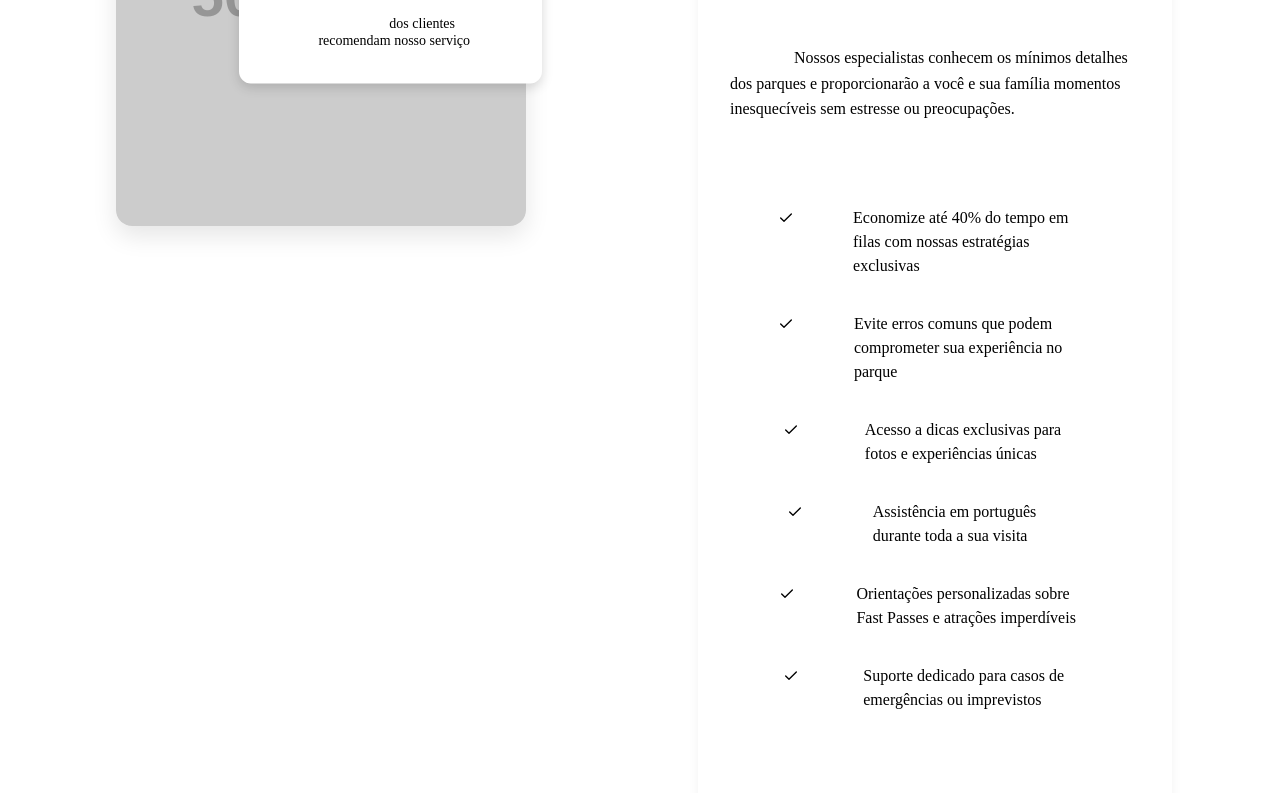
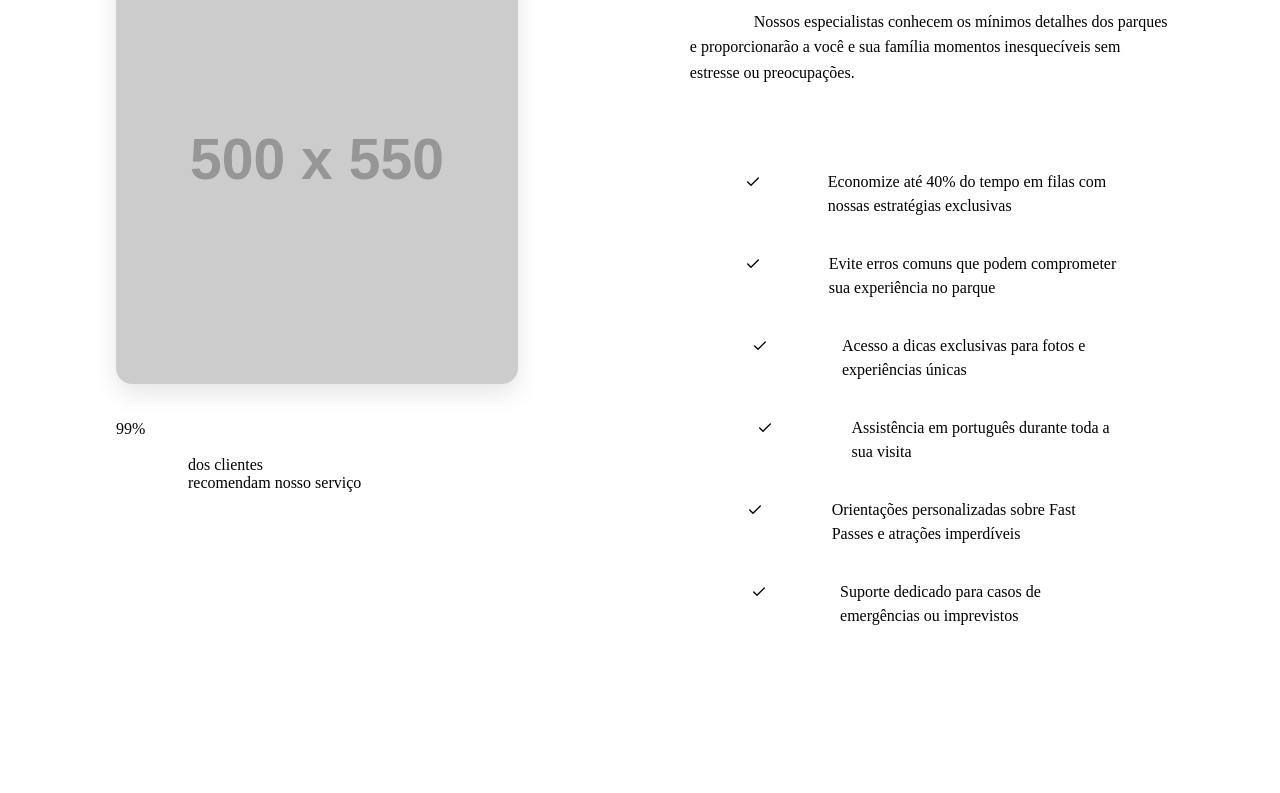
Before and after one commit to Matheusmaf1806/vpoexperience, a website: page public/index.html in a window 1280 px wide. Shown: the part 3784-4577 px from the top of the page. Drawn offline with nearby package versions, Linux system fonts and the light colour scheme; no server answers; a web font is replaced by a local one.

Commit message:
Update styles.css

```diff
--- a/public/css/styles.css
+++ b/public/css/styles.css
@@ -518,7 +518,9 @@ body {
 }
 
 @media (min-width: 768px) {
-    .benefits-section { padding: 7rem 0; }
+    .benefits-section {
+        padding: 7rem 0;
+    }
 }
 
 .benefits-container {
@@ -528,11 +530,11 @@ body {
     align-items: center;
 }
 
-@media (min-width: 768px) {
+@media (min-width: 1024px) {
     .benefits-container {
         flex-direction: row;
         gap: 4rem;
-        align-items: flex-start;
+        align-items: center;
     }
 }
 
@@ -540,135 +542,58 @@ body {
     flex: 1;
     position: relative;
     width: 100%;
+    max-width: 500px;
 }
 
 .benefits-image {
     width: 100%;
     height: auto;
     border-radius: 1rem;
-    box-shadow: 0 10px 25px rgba(0,0,0,0.1);
+    box-shadow: 0 10px 25px rgba(0, 0, 0, 0.1);
     display: block;
 }
 
-.stats-badge {
-    position: absolute;
-    bottom: 1rem;
-    right: 1rem;
-    background: white;
-    padding: 0.75rem;
-    border-radius: 0.75rem;
-    box-shadow: 0 4px 12px rgba(0,0,0,0.15);
-    text-align: center;
-    min-width: 80px;
-}
-
-@media (min-width: 768px) {
-    .stats-badge {
-        top: 50%;
-        right: -1rem;
-        bottom: auto;
-        transform: translateY(-50%);
-        padding: 1rem;
-        min-width: 100px;
-    }
-}
-
-.stats-percentage {
-    font-size: 1.75rem;
-    font-weight: 700;
-    color: var(--primary-color);
-    line-height: 1;
-}
-
-@media (min-width: 768px) {
-    .stats-percentage { font-size: 2.5rem; }
-}
-
-.stats-label {
-    font-size: 0.75rem;
-    color: var(--gray-600);
-    line-height: 1.25;
-    margin-top: 0.25rem;
-}
-
-@media (min-width: 768px) {
-    .stats-label { font-size: 0.875rem; }
-}
-
 .benefits-content {
-    flex: 1;
-    background: white;
-    padding: 1.5rem;
-    border-radius: 1rem;
-    box-shadow: 0 4px 12px rgba(0,0,0,0.05);
-    width: 100%;
-}
-
-@media (min-width: 768px) {
-    .benefits-content { padding: 2rem; }
+    flex: 1.2;
 }
 
 .benefits-subtitle {
     display: flex;
     align-items: center;
     gap: 0.5rem;
-    margin-bottom: 0.75rem;
-    justify-content: center;
-}
-
-@media (min-width: 768px) {
-    .benefits-subtitle {
-        margin-bottom: 1rem;
-        justify-content: flex-start;
+    margin-bottom: 1rem;
+}
+
+.benefits-title {
+    font-size: 1.75rem;
+    font-weight: 700;
+    margin-bottom: 1.5rem;
+    line-height: 1.3;
+}
+
+@media (min-width: 768px) {
+    .benefits-title {
+        font-size: 2.25rem;
     }
 }
 
-.benefits-title {
-    font-size: 1.5rem;
-    font-weight: 700;
-    margin-bottom: 1rem;
-    line-height: 1.3;
-    text-align: center;
-}
-
-@media (min-width: 768px) {
-    .benefits-title {
-        font-size: 2rem;
-        margin-bottom: 1.5rem;
-        text-align: left;
-    }
-}
-
 .benefits-description {
-    font-size: 0.875rem;
+    font-size: 1rem;
     color: var(--gray-600);
-    margin-bottom: 1.5rem;
+    margin-bottom: 2rem;
     line-height: 1.6;
-    text-align: center;
-}
-
-@media (min-width: 768px) {
-    .benefits-description {
-        font-size: 1rem;
-        margin-bottom: 2rem;
-        text-align: left;
-    }
 }
 
 .benefits-list {
     list-style: none;
-    padding-left: 0;
+    padding: 0;
 }
 
 .benefit-item {
     display: flex;
     align-items: flex-start;
     gap: 0.75rem;
-    margin-bottom: 0.75rem;
-}
-
-@media (min-width: 768px) {
-    .benefit-item { margin-bottom: 1rem; }
+    margin-bottom: 1rem;
 }
 
 .benefit-icon {
@@ -678,13 +603,9 @@ body {
 }
 
 .benefit-item span {
-    font-size: 0.875rem;
+    font-size: 1rem;
     color: var(--gray-600);
     line-height: 1.5;
-}
-
-@media (min-width: 768px) {
-    .benefit-item span { font-size: 1rem; }
 }
 
 /* Destination Section */
@@ -763,7 +684,7 @@ body {
 .destination-parks {
     font-size: 1rem;
     color: var(--gray-600);
-    margin-bottom: 1rem;
+    flex-grow: 1; /* Garante que o conteúdo intermediário ocupe o espaço */
 }
 
 /* Plans Display */
```
